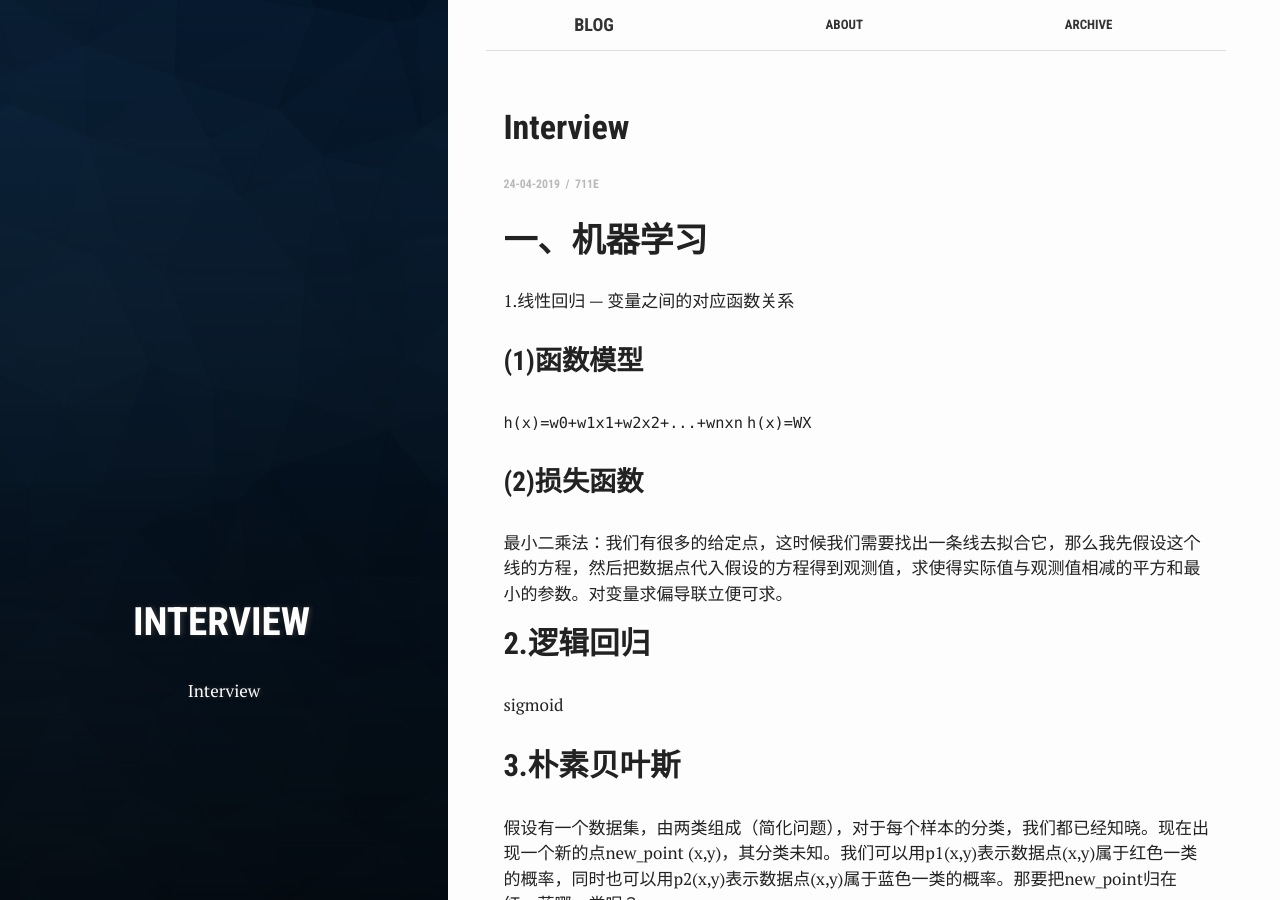
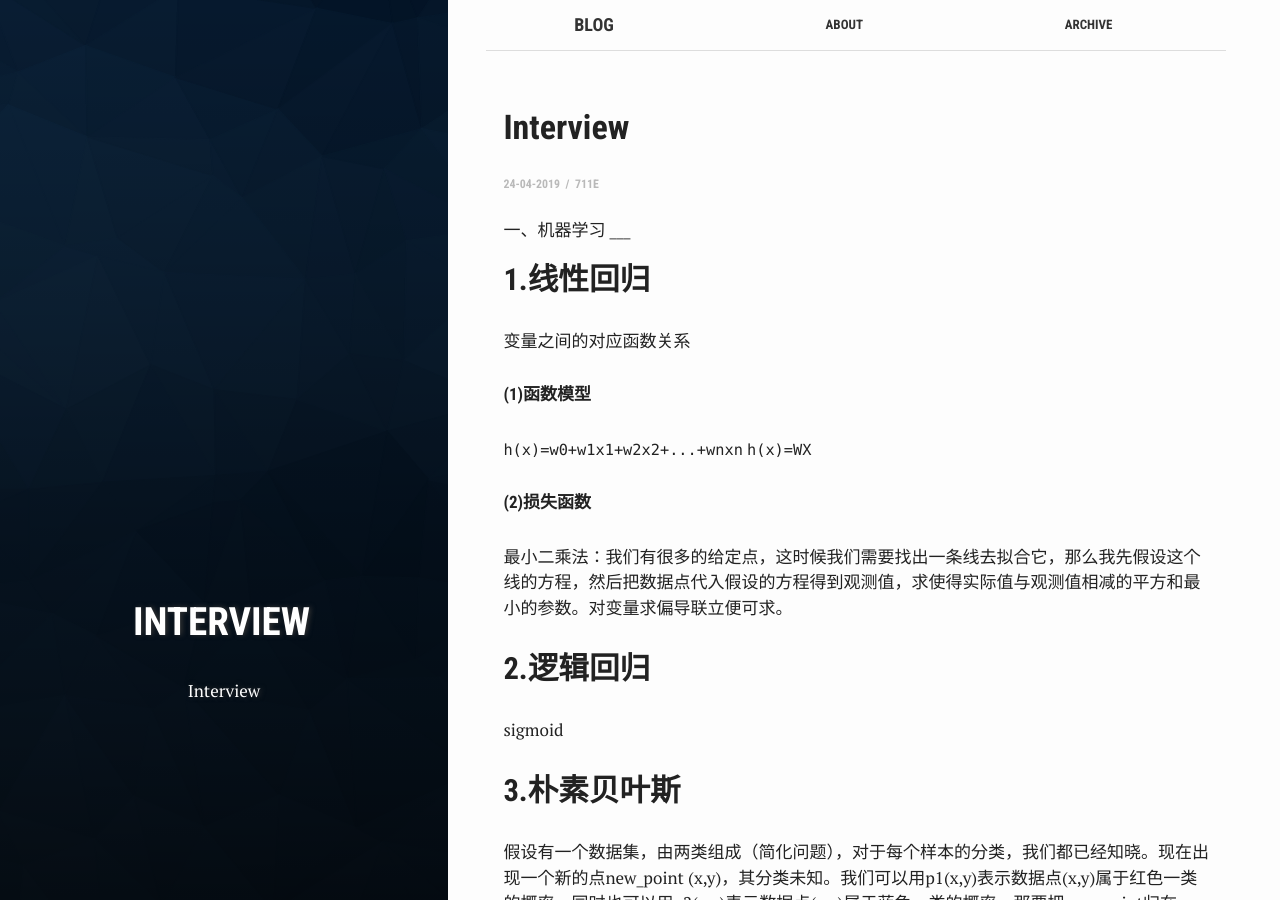
Before and after one commit to 711e/711e.github.io, a Jekyll site: the page built from _posts/2019-04-24-interview.markdown, in a window 1280 px wide and 900 px high. Built offline with Jekyll 4.4.1, drawn with Linux system fonts in a browser that asks for light colours.

```diff
--- a/_posts/2019-04-24-interview.markdown
+++ b/_posts/2019-04-24-interview.markdown
@@ -8,15 +8,18 @@ categories: posts
 tags: 'Interview'
 author: 711E
 ---
+
 一、机器学习
-===
+___
+
 1.线性回归
 ---
+
 变量之间的对应函数关系
-### (1)函数模型
+##### (1)函数模型
 `h(x)=w0+w1x1+w2x2+...+wnxn`
 `h(x)=WX`
-### (2)损失函数
+##### (2)损失函数
 最小二乘法：我们有很多的给定点，这时候我们需要找出一条线去拟合它，那么我先假设这个线的方程，然后把数据点代入假设的方程得到观测值，求使得实际值与观测值相减的平方和最小的参数。对变量求偏导联立便可求。
 
 2.逻辑回归
```
